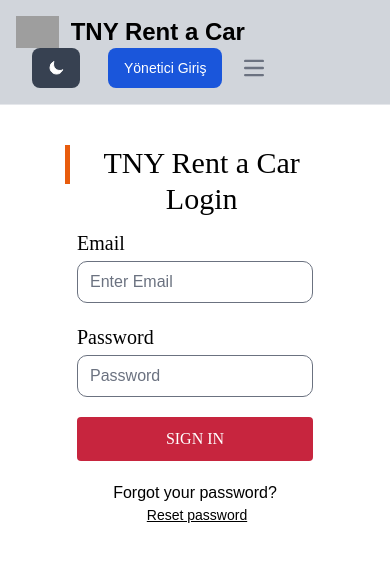
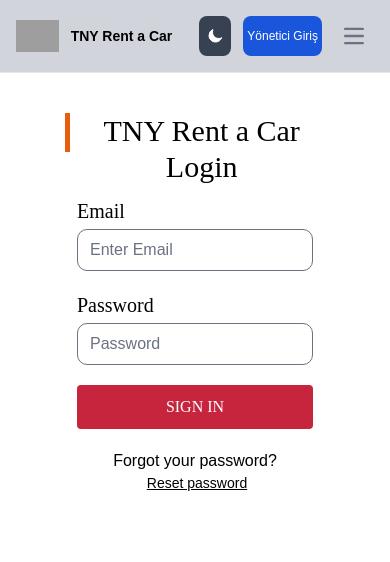
Before and after one commit to nurdoganbahadir/React-TNY-Rent-a-Car, a React (Create React App) app: page /managepanel in a window 390 px wide. Shown: the top 562 px of the page. Built offline with nearby package versions, Linux system fonts and the light colour scheme; no server answers; grey boxes are pictures that could not be loaded.

Commit message:
navbar yeniden düzenlendi responsive olarak ayarlandı

```diff
--- a/src/components/Navbar/Navbar.jsx
+++ b/src/components/Navbar/Navbar.jsx
@@ -28,7 +28,7 @@ const Navbar = () => {
               class="h-8"
               alt="Flowbite Logo"
             />
-            <span class="self-center text-2xl font-semibold whitespace-nowrap dark:text-white">
+            <span class="self-center text-sm font-semibold whitespace-nowrap dark:text-white sm:text-xl">
               TNY Rent a Car
             </span>
           </a>
@@ -36,7 +36,7 @@ const Navbar = () => {
             <button
               onClick={toggleDarkMode}
               type="button"
-              className="text-white mx-4 bg-gray-700 hover:bg-gray-800  font-medium rounded-lg text-sm px-4 py-2 text-center dark:bg-yellow-300 dark:hover:bg-yellow-400 dark:focus:ring-gray-800"
+              className="text-white mr-0 md:mx-4 bg-gray-700 hover:bg-gray-800  font-medium rounded-lg text-sm md:px-4 md:py-2 p-2 text-center dark:bg-yellow-300 dark:hover:bg-yellow-400 dark:focus:ring-gray-800"
             >
               {darkMode ? (
                 <SunIcon className="fill-current h-4 w-4" />
@@ -47,7 +47,7 @@ const Navbar = () => {
             <button
               onClick={() => navigate("/managepanel")}
               type="button"
-              className="text-white bg-blue-700 hover:bg-blue-800 focus:ring-4 focus:outline-none focus:ring-blue-300 font-medium rounded-lg text-sm px-4 py-2 mr-4 text-center dark:bg-blue-600 dark:hover:bg-blue-700 dark:focus:ring-blue-800"
+              className="text-white bg-blue-700 hover:bg-blue-800 focus:ring-4 focus:outline-none focus:ring-blue-300 font-medium rounded-lg text-xs md:text-sm md:px-4 md:py-2 mr-4 text-center dark:bg-blue-600 dark:hover:bg-blue-700 dark:focus:ring-blue-800 p-1"
             >
               Yönetici Giriş
             </button>
```
